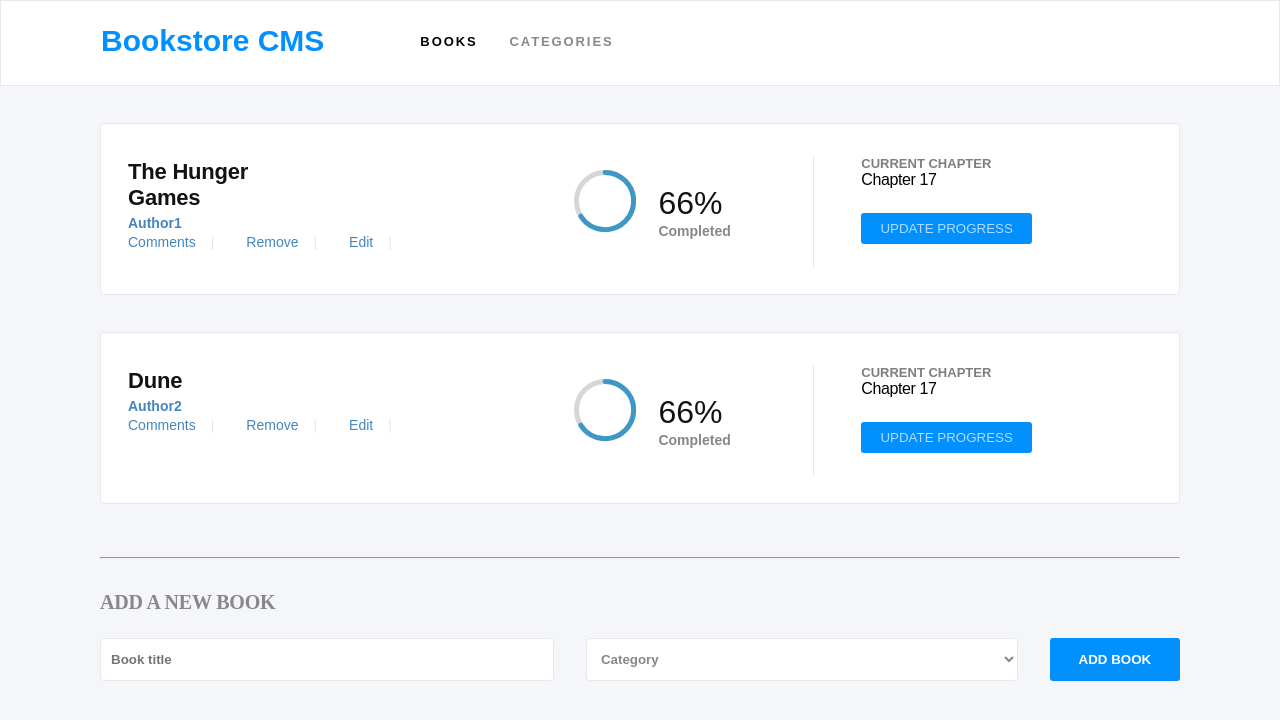
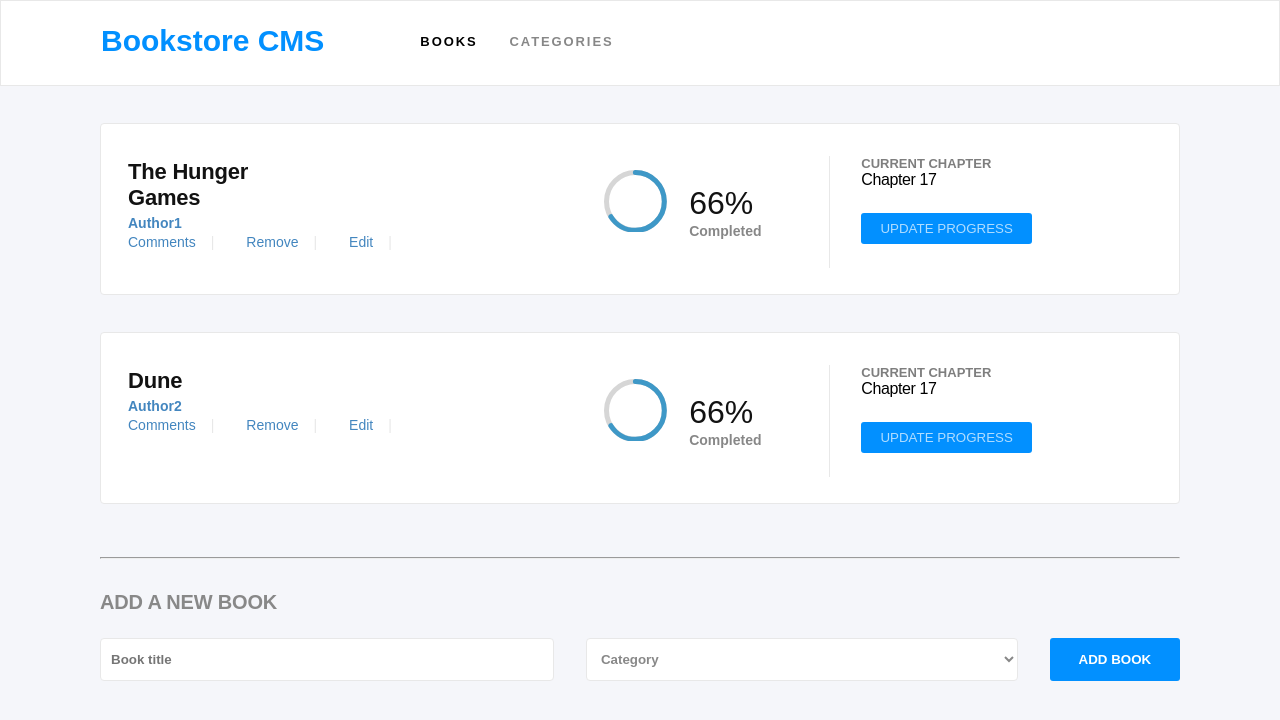
Before and after one commit to i-max-xi/Book-Worm, a React (Create React App) app: page / in a window 1280 px wide. Shown: the top 720 px of the page. Built offline with nearby package versions, Linux system fonts and the light colour scheme.

Commit message:
styling complete

```diff
--- a/src/Styles/books.css
+++ b/src/Styles/books.css
@@ -3,15 +3,7 @@
   font-style: normal;
   line-height: normal;
   letter-spacing: normal;
-  font-family: RobotoSlab;
 }
-
-/* .fullPage {
-  padding: 0 0 49.625rem;
-  border-radius: 4px;
-  box-shadow: 0 0 60px 0 rgba(0, 0, 0, 0.05);
-  background-color: #fafafa;
-} */
 
 .booklists {
   display: flex;
@@ -38,7 +30,7 @@
 }
 
 .bookinfo {
-  width: 60%;
+  width: 65%;
 }
 
 .bookinfo button {
@@ -84,12 +76,11 @@
 .chapter {
   display: flex;
   flex-direction: column;
-  font-family: RobotoSlab;
 }
 
 .radial::after {
   content: " ";
-  margin: 0 3rem;
+  margin: 0 2rem;
   width: 1px;
   height: 100%;
   background-color: #e8e8e8;
--- a/src/Styles/input.css
+++ b/src/Styles/input.css
@@ -10,9 +10,8 @@
 }
 
 label {
-  font-family: Montserrat-Bold;
   font-size: 1.25rem;
-  color: #888888;
+  color: #888;
   letter-spacing: -0.18px;
 }
 
@@ -22,18 +21,19 @@ label {
   justify-content: space-between;
 }
 
-input, select {
-  width: 40% ;
+input,
+select {
+  width: 40%;
   padding: 10px;
   border-radius: 4px;
   border: solid 1px #e8e8e8;
   background-color: #fff;
-  color: #888888;
+  color: #888;
 }
 
 .inputCollection button {
-    background-color: #0290ff;
-    padding: 0.886rem 1.8rem;
-    border-radius: 3px;
-    color: white;
+  background-color: #0290ff;
+  padding: 0.886rem 1.8rem;
+  border-radius: 3px;
+  color: white;
 }
--- a/src/Styles/nav.css
+++ b/src/Styles/nav.css
@@ -1,5 +1,4 @@
 * {
-  font-family: Montserrat;
   font-weight: bold;
   font-stretch: normal;
   font-style: normal;
@@ -23,13 +22,12 @@ nav {
   margin: 0.5rem 4rem;
 }
 
-.inactive, .active {
+.inactive,
+.active {
   font-size: 0.813rem;
   letter-spacing: 1.9px;
-  font-size: 0.813rem;
   margin-left: 2rem;
   text-decoration: none;
-
 }
 
 .inactive {
```
